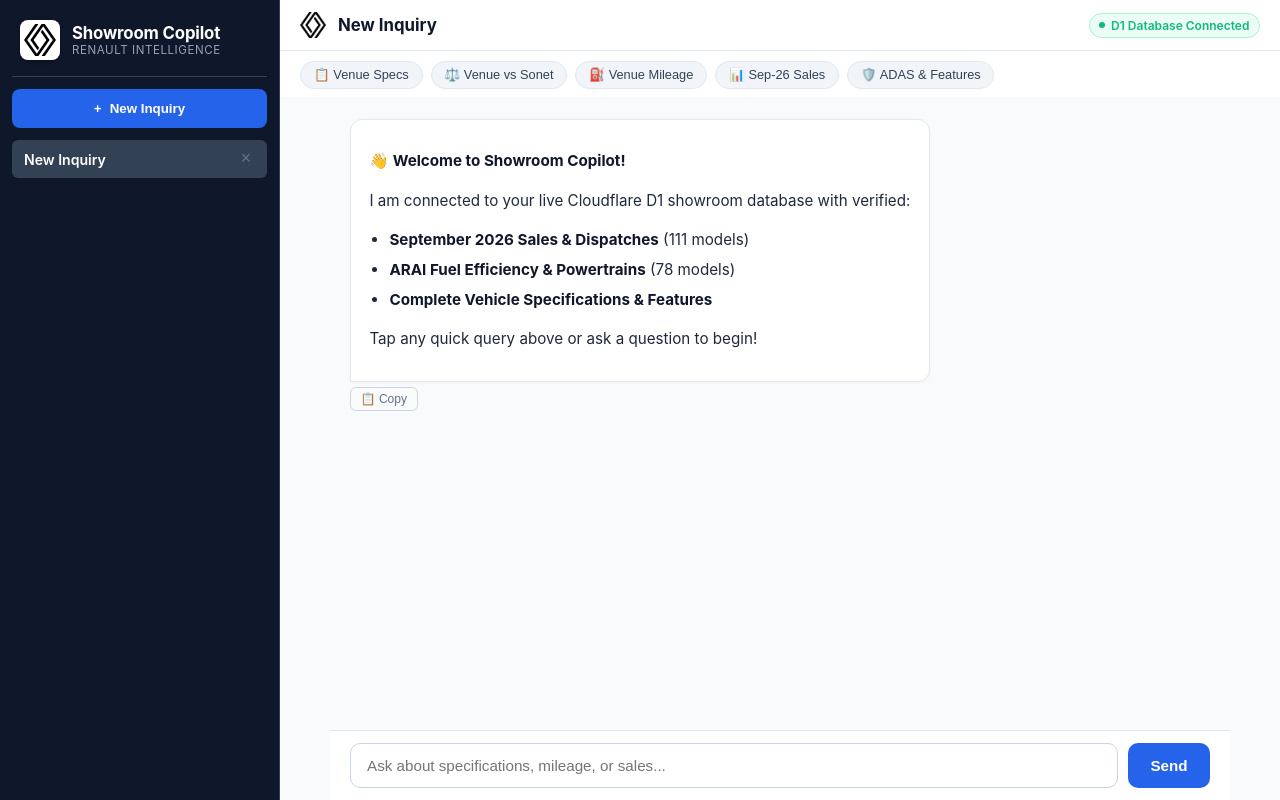
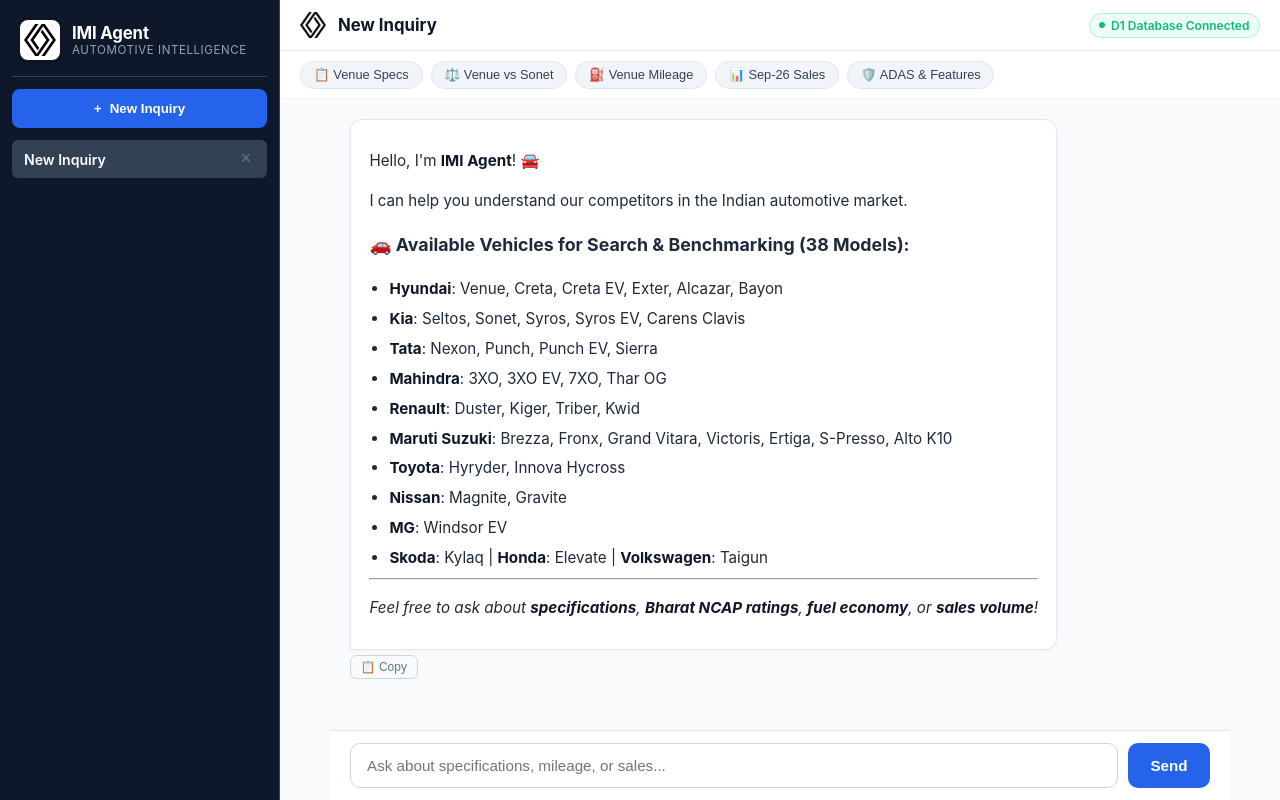
Before and after one commit to NKVishnudas/gemini-chat-pwa, a plain HTML site: page index.html in a window 1280 px wide. Drawn offline with nearby package versions, Linux system fonts and the light colour scheme.

Commit message:
Add files via upload

```diff
--- a/index.html
+++ b/index.html
@@ -3,7 +3,7 @@
 <head>
   <meta charset="UTF-8" />
   <meta name="viewport" content="width=device-width, initial-scale=1.0, maximum-scale=1.0, user-scalable=no" />
-  <title>India Market Intelligence</title>
+  <title>IMI Agent | Automotive Intelligence</title>
   <link rel="manifest" href="manifest.json" />
   <meta name="theme-color" content="#0f172a" />
   <meta name="apple-mobile-web-app-capable" content="yes" />
@@ -351,8 +351,8 @@
         <img src="icon.png" alt="Renault Logo" class="brand-logo-img" />
       </div>
       <div>
-        <div class="brand-title">Showroom Copilot</div>
-        <div class="brand-subtitle">Renault Intelligence</div>
+        <div class="brand-title">IMI Agent</div>
+        <div class="brand-subtitle">Automotive Intelligence</div>
       </div>
     </div>
     <button id="newChatBtn" type="button">
@@ -513,7 +513,24 @@
       chatBox.innerHTML = '';
 
       if (current.messages.length === 0) {
-        appendMessage('model', "👋 **Welcome to Showroom Copilot!**\n\nI am connected to your live Cloudflare D1 showroom database with verified:\n- **September 2026 Sales & Dispatches** (111 models)\n- **ARAI Fuel Efficiency & Powertrains** (78 models)\n- **Complete Vehicle Specifications & Features**\n\nTap any quick query above or ask a question to begin!");
+        appendMessage('model', `Hello, I'm **IMI Agent**! 🚘
+
+I can help you understand our competitors in the Indian automotive market.
+
+### 🚗 Available Vehicles for Search & Benchmarking (38 Models):
+- **Hyundai**: Venue, Creta, Creta EV, Exter, Alcazar, Bayon
+- **Kia**: Seltos, Sonet, Syros, Syros EV, Carens Clavis
+- **Tata**: Nexon, Punch, Punch EV, Sierra
+- **Mahindra**: 3XO, 3XO EV, 7XO, Thar OG
+- **Renault**: Duster, Kiger, Triber, Kwid
+- **Maruti Suzuki**: Brezza, Fronx, Grand Vitara, Victoris, Ertiga, S-Presso, Alto K10
+- **Toyota**: Hyryder, Innova Hycross
+- **Nissan**: Magnite, Gravite
+- **MG**: Windsor EV
+- **Skoda**: Kylaq | **Honda**: Elevate | **Volkswagen**: Taigun
+
+---
+*Feel free to ask about **specifications**, **Bharat NCAP ratings**, **fuel economy**, or **sales volume**!*`);
       } else {
         current.messages.forEach(msg => appendMessage(msg.role, msg.parts[0].text));
       }
```
